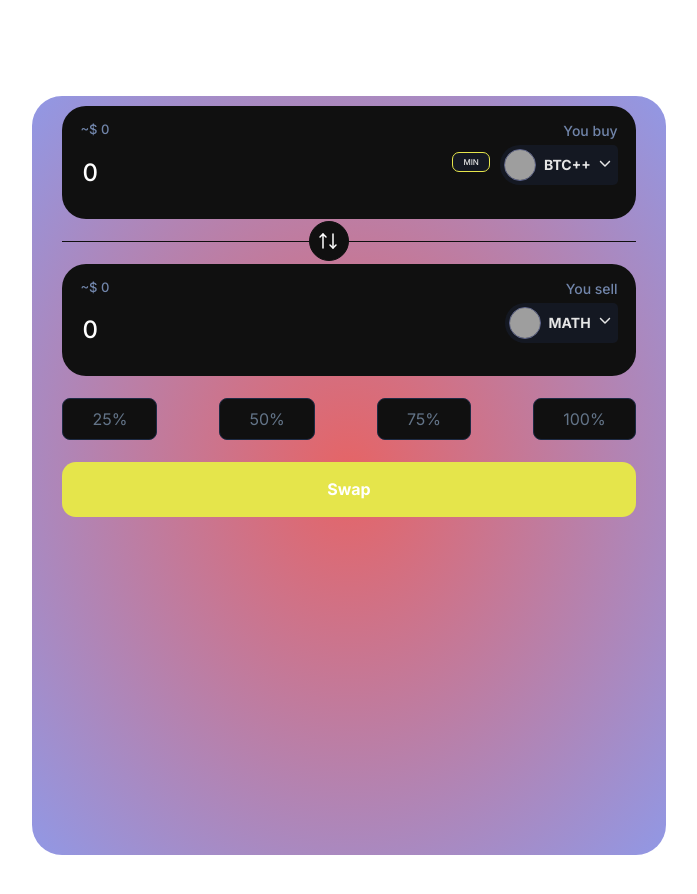
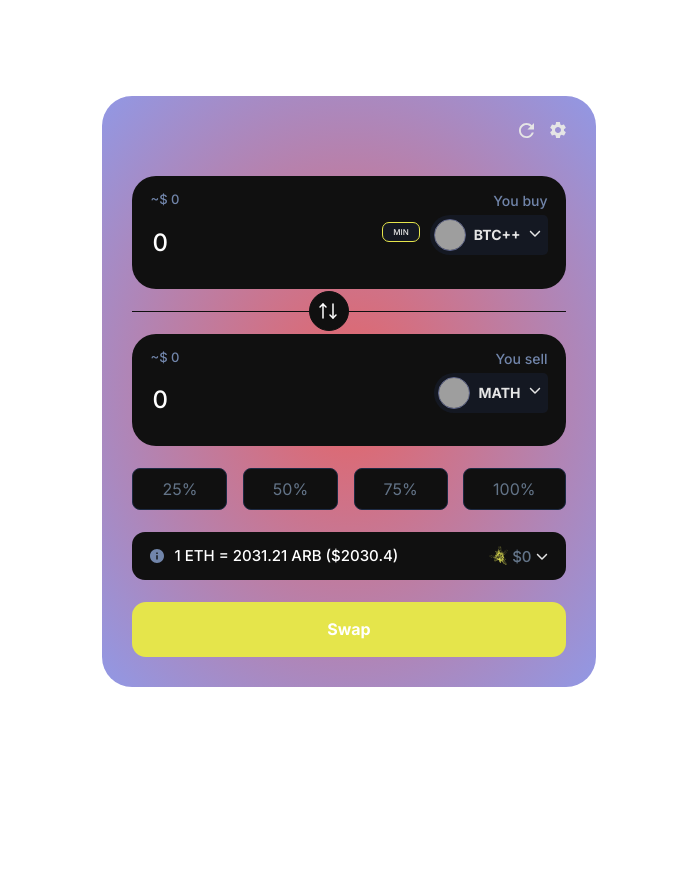
Before and after one commit to verenceLola/1InchAPI, a Next.js app: page / in a window 1280 px wide. Shown: the top 894 px of the page, without its empty margins (291-988 px from the left). After the commit the page ends 800 px from the top, so only its background shows below. Built offline with nearby package versions, Linux system fonts and the light colour scheme; grey boxes are pictures that could not be loaded.

Commit message:
add conversion rate component

```diff
--- a/src/components/atoms/Icons/ArrowDown.tsx
+++ b/src/components/atoms/Icons/ChevronDown.tsx
@@ -1,6 +1,6 @@
 import { SVGProps } from "react";
 
-export const ArrowDownIcon = (props: SVGProps<SVGSVGElement>) => (
+export const ChevronDownIcon = (props: SVGProps<SVGSVGElement>) => (
   <svg
     width="12"
     height="7"
--- /dev/null
+++ b/src/components/atoms/Icons/InfoIcon.tsx
@@ -0,0 +1,14 @@
+export const InfoIcon = () => (
+  <svg
+    width="14"
+    height="14"
+    viewBox="0 0 14 14"
+    fill="none"
+    xmlns="http://www.w3.org/2000/svg"
+  >
+    <path
+      d="M7 0C3.136 0 0 3.136 0 7C0 10.864 3.136 14 7 14C10.864 14 14 10.864 14 7C14 3.136 10.864 0 7 0ZM7.7 10.5H6.3V6.3H7.7V10.5ZM7.7 4.9H6.3V3.5H7.7V4.9Z"
+      fill="#7185AA"
+    />
+  </svg>
+);
--- /dev/null
+++ b/src/components/atoms/Icons/RefreshIcon.tsx
@@ -0,0 +1,17 @@
+import { SVGProps } from "react";
+
+export const RefreshIcon = (props: SVGProps<SVGSVGElement>) => (
+  <svg
+    width={props.width ?? 15}
+    height={props.width ?? 15}
+    viewBox="0 0 15 15"
+    fill="none"
+    xmlns="http://www.w3.org/2000/svg"
+    {...props}
+  >
+    <path
+      d="M12.7955 2.20312C11.4353 0.84375 9.56848 0 7.49531 0C3.34897 0 0 3.35625 0 7.5C0 11.6438 3.34897 15 7.49531 15C10.9944 15 13.9118 12.6094 14.7467 9.375H12.7955C12.0263 11.5594 9.94372 13.125 7.49531 13.125C4.39024 13.125 1.86679 10.6031 1.86679 7.5C1.86679 4.39687 4.39024 1.875 7.49531 1.875C9.05253 1.875 10.4409 2.52188 11.454 3.54375L8.4334 6.5625H15V0L12.7955 2.20312Z"
+      fill="#E5E5E5"
+    />
+  </svg>
+);
--- /dev/null
+++ b/src/components/atoms/Icons/SettingsIcon.tsx
@@ -0,0 +1,17 @@
+import { SVGProps } from "react";
+
+export const SettingsIcon = (props: SVGProps<SVGSVGElement>) => (
+  <svg
+    width="16"
+    height="16"
+    viewBox="0 0 16 16"
+    fill="none"
+    xmlns="http://www.w3.org/2000/svg"
+    {...props}
+  >
+    <path
+      d="M13.95 8.78333C13.9833 8.53333 14 8.275 14 8C14 7.73333 13.9833 7.46667 13.9417 7.21667L15.6333 5.9C15.7833 5.78333 15.825 5.55833 15.7333 5.39167L14.1333 2.625C14.0333 2.44167 13.825 2.38333 13.6417 2.44167L11.65 3.24167C11.2333 2.925 10.7917 2.65833 10.3 2.45833L9.99999 0.341667C9.96666 0.141667 9.79999 0 9.59999 0H6.39999C6.19999 0 6.04166 0.141667 6.00832 0.341667L5.70832 2.45833C5.21666 2.65833 4.76666 2.93333 4.35832 3.24167L2.36666 2.44167C2.18332 2.375 1.97499 2.44167 1.87499 2.625L0.283323 5.39167C0.183323 5.56667 0.216656 5.78333 0.383323 5.9L2.07499 7.21667C2.03332 7.46667 1.99999 7.74167 1.99999 8C1.99999 8.25833 2.01666 8.53333 2.05832 8.78333L0.366656 10.1C0.216656 10.2167 0.17499 10.4417 0.266656 10.6083L1.86666 13.375C1.96666 13.5583 2.17499 13.6167 2.35832 13.5583L4.34999 12.7583C4.76666 13.075 5.20832 13.3417 5.69999 13.5417L5.99999 15.6583C6.04166 15.8583 6.19999 16 6.39999 16H9.59999C9.79999 16 9.96666 15.8583 9.99166 15.6583L10.2917 13.5417C10.7833 13.3417 11.2333 13.075 11.6417 12.7583L13.6333 13.5583C13.8167 13.625 14.025 13.5583 14.125 13.375L15.725 10.6083C15.825 10.425 15.7833 10.2167 15.625 10.1L13.95 8.78333ZM7.99999 11C6.34999 11 4.99999 9.65 4.99999 8C4.99999 6.35 6.34999 5 7.99999 5C9.64999 5 11 6.35 11 8C11 9.65 9.64999 11 7.99999 11Z"
+      fill="#E5E5E5"
+    />
+  </svg>
+);
--- /dev/null
+++ b/src/components/atoms/Icons/YellowIcon.tsx
@@ -0,0 +1,5 @@
+import styled from "@emotion/styled";
+import Icon from "../../../../public/YellowIcon.png";
+import Image from "next/image";
+
+export const YellowIcon = () => <Image {...Icon} alt="yellow-icon" />;
--- a/src/components/atoms/Icons/index.ts
+++ b/src/components/atoms/Icons/index.ts
@@ -1,2 +1,6 @@
-export { ArrowDownIcon } from "./ArrowDown";
+export { ChevronDownIcon } from "./ChevronDown";
 export { SwapIcons } from "./SwapIcons";
+export { InfoIcon } from "./InfoIcon";
+export { YellowIcon } from "./YellowIcon";
+export { RefreshIcon } from "./RefreshIcon";
+export { SettingsIcon } from "./SettingsIcon";
--- a/src/components/atoms/Select/index.tsx
+++ b/src/components/atoms/Select/index.tsx
@@ -1,5 +1,5 @@
 import styled from "@emotion/styled";
-import { ArrowDownIcon } from "../Icons";
+import { ChevronDownIcon } from "../Icons";
 import { Coin } from "../Coin";
 import { useEffect, useMemo, useState } from "react";
 import { ICoin } from "@/models";
@@ -72,7 +72,7 @@ export const CoinSelect = ({ coins = [], onSelect, selectedCoin }: IProps) => {
             }
           />
         )}
-        <ArrowDownIcon
+        <ChevronDownIcon
           onClick={onOpenDropDown}
           style={{ marginTop: -4, cursor: "pointer" }}
         />
--- a/src/components/molecules/CoinInput.tsx
+++ b/src/components/molecules/CoinInput.tsx
@@ -56,6 +56,7 @@ const Input = styled.input`
   font-weight: 500;
   font-size: 1.5em;
   line-height: 2.625em;
+  max-width: 200px;
 
   &:active {
     border: none;
--- /dev/null
+++ b/src/components/molecules/ConversionInput.tsx
@@ -0,0 +1,66 @@
+import styled from "@emotion/styled";
+import { ChevronDownIcon, InfoIcon, YellowIcon } from "../atoms/Icons";
+
+const Container = styled.div`
+  display: flex;
+  background-color: #101010;
+  border-radius: 0.8125rem;
+  padding: 0.875rem 1.125rem;
+  width: 100%;
+  gap: 0.625rem;
+  align-items: center;
+  justify-content: space-between;
+`;
+
+const ConversionRateContainer = styled.div`
+  display: flex;
+  gap: 0.625rem;
+  align-items: center;
+`;
+
+const ConversionRate = styled.span`
+  font-weight: 450;
+  font-size: 0.9375em;
+  line-height: 1.1875em;
+  color: white;
+`;
+
+const DropDownContainer = styled.div`
+  display: flex;
+  align-items: center;
+  gap: 0.25rem;
+`;
+
+const Balance = styled.span`
+  font-weight: 450;
+  font-size: 0.9375rem;
+  line-height: 1.1875rem;
+  color: #637488;
+`;
+
+interface IProps {
+  from: {
+    symbol: string;
+  };
+  to: {
+    symbol: string;
+    value: number;
+  };
+  usdcEstimate: number;
+}
+
+export const ConversionInput = ({ from, to, usdcEstimate }: IProps) => (
+  <Container>
+    <ConversionRateContainer>
+      <InfoIcon />
+      <ConversionRate>
+        1 {from.symbol} = {to.value} {to.symbol} (${usdcEstimate}){" "}
+      </ConversionRate>
+    </ConversionRateContainer>
+    <DropDownContainer>
+      <YellowIcon />
+      <Balance>$0</Balance>
+      <ChevronDownIcon />
+    </DropDownContainer>
+  </Container>
+);
--- a/src/components/molecules/index.ts
+++ b/src/components/molecules/index.ts
@@ -1 +1,2 @@
 export { CoinInput } from "./CoinInput";
+export { ConversionInput } from "./ConversionInput";
--- a/src/components/organisms/Trading/index.tsx
+++ b/src/components/organisms/Trading/index.tsx
@@ -1,8 +1,9 @@
 import { Divider, SwapButton } from "@/components/atoms";
-import { CoinInput } from "@/components/molecules";
+import { RefreshIcon, SettingsIcon } from "@/components/atoms/Icons";
+import { CoinInput, ConversionInput } from "@/components/molecules";
 import { ICoin } from "@/models";
 import styled from "@emotion/styled";
-import { ChangeEvent, useId, useState } from "react";
+import { ChangeEvent, useState } from "react";
 
 const Container = styled.div`
   display: flex;
@@ -31,6 +32,15 @@ const QuickTradeButton = styled.button`
   border: 1.5px solid #1d2a43;
   border-radius: 0.5rem;
   cursor: pointer;
+`;
+
+const Menu = styled.nav`
+  display: flex;
+  align-items: center;
+  justify-content: flex-end;
+  gap: 1rem;
+  width: 100%;
+  padding-block: 1rem;
 `;
 
 const QUICK_TRADE_OPTIONS = [0.25, 0.5, 0.75, 1];
@@ -103,8 +113,20 @@ export const TradingComponent = ({ coins }: IProps) => {
     }));
   };
 
+  const onRefresh = () => {
+    console.log("refreshing");
+  };
+
+  const onOpenSettings = () => {
+    console.log("opening settings");
+  };
+
   return (
     <Container>
+      <Menu>
+        <RefreshIcon style={{ cursor: "pointer" }} onClick={onRefresh} />
+        <SettingsIcon style={{ cursor: "pointer" }} onClick={onOpenSettings} />
+      </Menu>
       <CoinInput
         onChange={onChange}
         amount={trade.buy}
@@ -125,6 +147,11 @@ export const TradingComponent = ({ coins }: IProps) => {
           <QuickTradeButton key={index}>{option * 100}%</QuickTradeButton>
         ))}
       </QuickTradeContainer>
+      <ConversionInput
+        from={{ symbol: "ETH" }}
+        usdcEstimate={2030.4}
+        to={{ symbol: "ARB", value: 2031.21 }}
+      />
       <SwapButton onClick={console.log} />
     </Container>
   );
```
Also changed, not shown: public/YellowIcon.png (added).
